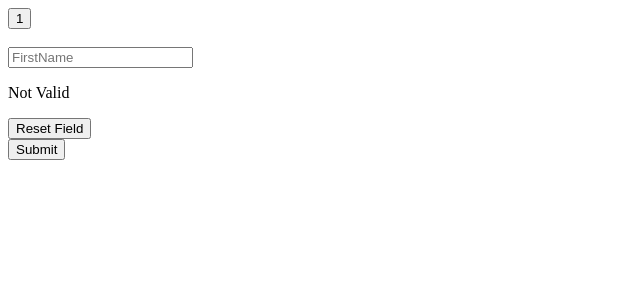
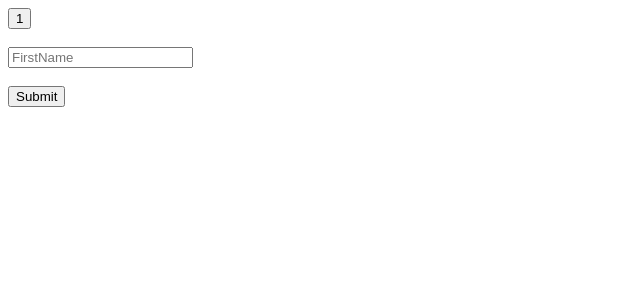
Before and after one commit to dibborah/react-hook-form-beier-luo-again, a React (Vite) app: page / in a window 1280 px wide. Shown: the top 300 px of the page, without its empty margins (0-640 px from the left). Built offline with nearby package versions, Linux system fonts and the light colour scheme.

Commit message:
starting unregister from scratch

```diff
--- a/src/App.tsx
+++ b/src/App.tsx
@@ -9,15 +9,8 @@ const App = () => {
   const {
     register,
     handleSubmit,
-    reset,
-    // getValues,
-    resetField,
-    formState: { errors, isValid },
-    formState: { isDirty, dirtyFields }
-    // formState: { touchedFields }
   } = useForm<FormFields>({
     defaultValues: {
-      // firstName: 'bill',
       firstName: '',
     },
     mode: 'onChange',
@@ -25,18 +18,9 @@ const App = () => {
 
   renderCount++;
 
-  // ### RHF compares with default values as source of TRUTH
-
   const onSubmit = async (data: FormFields) => {
     console.log(data);
   };
-
-  // reset({
-  //   ...getValues, firstName: 'bill'
-  // });
-
-  console.log('isDirty, dirtyFields', isDirty, dirtyFields);
-  // console.log('touchedFields', touchedFields);
 
   return (
     <div>
@@ -45,28 +29,10 @@ const App = () => {
       </div>
       <form onSubmit={handleSubmit(onSubmit)}>
         <br />
-        <input autoComplete="off" {...register('firstName', {
-          required: 'This is required',
-          minLength: {
-            value: 6,
-            message: 'This needs to be min length of 6',
-          }
-        })}
+        <input autoComplete="off" {...register('firstName')}
           placeholder="FirstName"
         />
         <br />
-        <p>{errors?.firstName?.message}</p>
-        <p>{isValid ? 'Valid' : 'Not Valid'}</p>
-        <button
-          type="button"
-          onClick={() => resetField('firstName', {
-            // keepError: true
-            // keepDirty: true,
-            // keepTouched: true,
-          })}
-        >Reset Field</button>
-        {/* <button type="button" onClick={() => resetField('firstName')}>Reset Field</button> */}
-        {/* <button type="button" onClick={() => reset()}>Reset Field</button> */}
         <br />
         <input type="submit" />
         <br />
```
